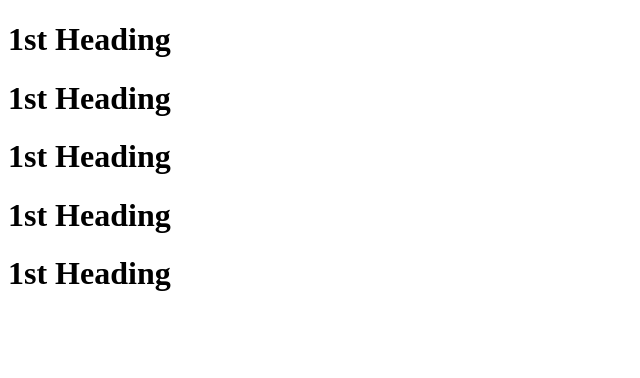
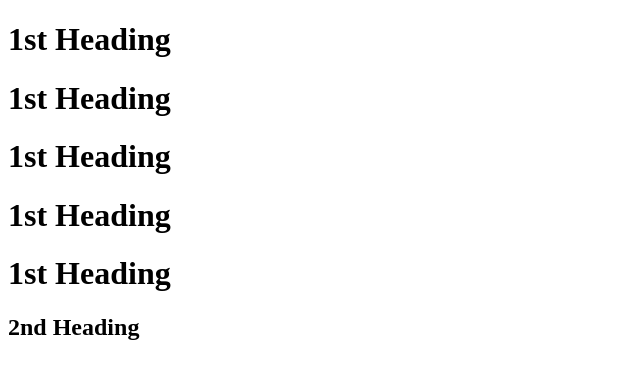
Before and after one commit to ApurvaHegde/crap-portfolio, a plain HTML site: page index.html in a window 1280 px wide. Shown: the whole page, without its empty margins (0-640 px from the left). Drawn offline with Linux system fonts and the light colour scheme.

Commit message:
Update index.html

```diff
--- a/index.html
+++ b/index.html
@@ -12,5 +12,6 @@
     <h1>1st Heading</h1>
     <h1>1st Heading</h1>
     <h1>1st Heading</h1>
+    <h2>2nd Heading</h2>
 </body>
 </html>
```
